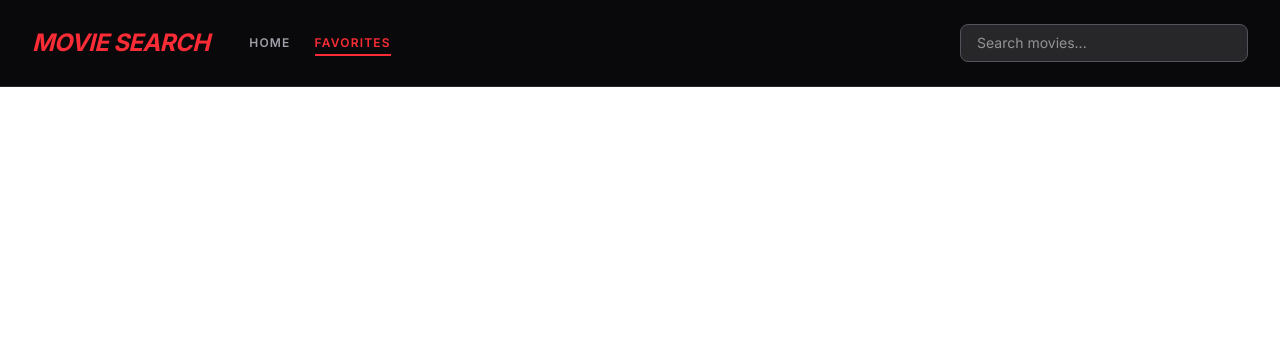
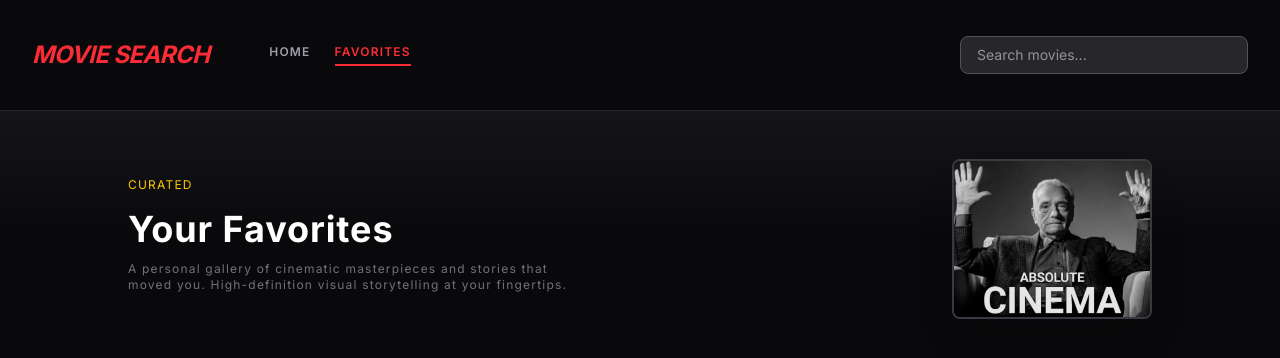
Before and after one commit to yegost/movie-search-app, a React (Vite) app: page /favorites in a window 1280 px wide. Shown: the top 358 px of the page. Built offline with nearby package versions, Linux system fonts and the light colour scheme.

Commit message:
add header to favorites

```diff
--- a/src/components/NavBar.jsx
+++ b/src/components/NavBar.jsx
@@ -17,20 +17,20 @@ function NavBar() {
             : "text-zinc-400 hover:text-red-800"
 
     return(
-        <header className="bg-zinc-950 border-b border-zinc-800 flex items-center px-8 py-6">
-            <div className="mr-10">
+        <header className="bg-zinc-950 border-b border-zinc-800 flex items-center justify-between px-8 py-6">
+            <div className="mr-10 hidden sm:block">
                 <Link to="/"><h2 className="italic text-red-500 tracking-tight">MOVIE SEARCH</h2></Link>
             </div>
-            <div className="space-x-6 text-xs tracking-widest font-semibold">
+            <div className="hidden md:flex m-5 space-x-6 text-xs tracking-widest font-semibold">
                 <Link to="/" className={linkClass("/")}>HOME</Link>
                 <Link to="/favorites" className={linkClass("/favorites")}>FAVORITES</Link>
             </div>
             {location.pathname !== "/" && (
-                <div className="ml-auto">
+                <div className="sm:ml-auto mx-auto sm:mx-0">
                     <SearchBar
                         onSearch={setQuery}
                         onKeyDown={handleSearch}
-                        className="text-sm px-4 py-2 bg-zinc-800 text-white rounded-lg w-72 border border-zinc-600 focus:outline-none focus:border-red-500 focus:shadow-[0_0_10px_rgba(239,68,68,0.4)] transition-al duration-200"
+                        className="text-sm px-4 py-2 bg-zinc-800 text-white rounded-lg w-72 border border-zinc-600 focus:outline-none focus:border-red-500 focus:shadow-[0_0_10px_rgba(239,68,68,0.4)] transition-all duration-200"
                         placeholder="Search movies..."
                     />
                 </div>
--- a/src/pages/Favorites.jsx
+++ b/src/pages/Favorites.jsx
@@ -2,7 +2,28 @@ import NavBar from "../components/NavBar";
 
 function Favorites() {
     return(
-        <NavBar />
+        <>
+            <div className="min-h-screen bg-zinc-950 flex flex-col">
+                <NavBar />
+                <section className="relative bg-zinc-950 px-6 md:px-16 py-12 pb-0 overflow-hidden">
+                    <div className="absolute top-0 left-0 right-0 h-32 bg-gradient-to-b from-zinc-800/40 to-transparent" />
+                    <div className="relative z-10 max-w-5xl mx-auto flex border-b border-zinc-800 items-center">
+                        <div className="text-white flex-1">
+                            <p className="text-yellow-400 text-xs tracking-widest mb-3">CURATED</p>
+                            <h1 className="tracking-wide font-black mt-4 mb-3">Your Favorites</h1>
+                            <p className="text-zinc-500 text-xs tracking-widest pb-12 max-w-md">A personal gallery of cinematic masterpieces and stories that moved you. High-definition visual storytelling at your fingertips.</p>
+                        </div>
+                        <div className="hidden sm:block ml-auto pb-10">
+                            <img
+                                src={`/hero.jpg`}
+                                alt="Absolute Cinema"
+                                className="w-50 h-40 object-cover rounded-lg shadow-2xl border-2 border-zinc-700 opacity-90"
+                            />
+                        </div>
+                    </div>
+                </section>
+            </div>
+        </>
     )
 }
 
```
